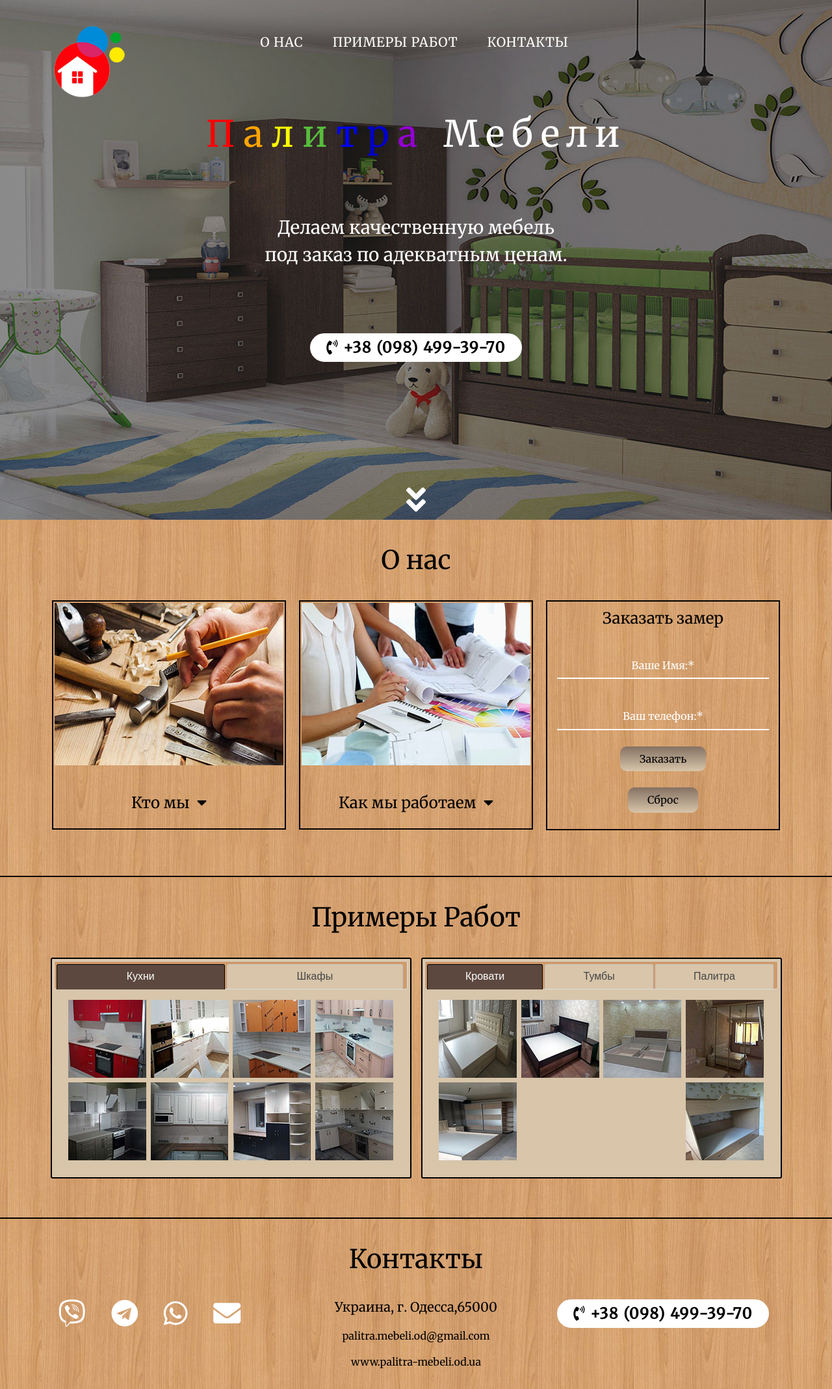
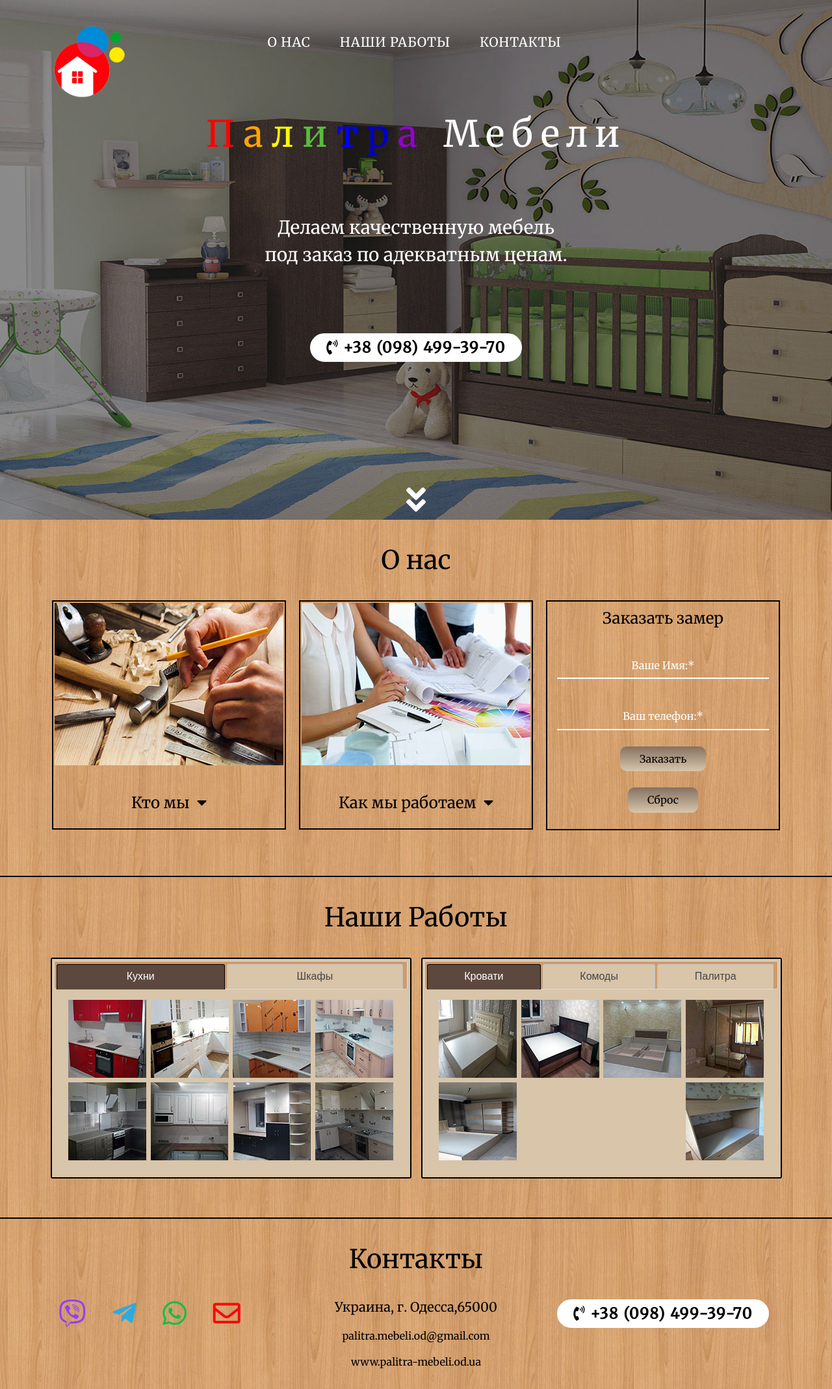
Before and after one commit to TkachAndrey/palitra-mebeli.od.ua, a PHP site: page / in a window 1280 px wide. Shown: the whole page at 65% size. Run offline with PHP 8.4, Linux system fonts and the light colour scheme; some web fonts are replaced.

Commit message:
bug fixed

```diff
--- a/css/style.css
+++ b/css/style.css
@@ -178,6 +178,10 @@ html, body{
 	opacity: 1;
 	transition: opacity 0s, stroke-dashoffset 0.3s cubic-bezier(0.645, 0.045, 0.355, 1);
 }
+
+.menulink:visited{
+	display: none;
+}
 /***** end of animation red stripes around ******/
 
 
@@ -431,20 +435,24 @@ form h4{
 	align-self: center;
 }
 
-i.fa-viber:hover{
-	color: #7b519d;
-}
-
-i.fa-whatsapp:hover{
+i.fa-viber:hover,i.fa-whatsapp:hover,i.fa-telegram-plane:hover,i.fa-envelope:hover{
+	color: #fff;
+}
+
+i.fa-viber{
+	color: #963df9;
+}
+
+i.fa-whatsapp{
 	color: #0dc143;
 }
 
-i.fa-telegram:hover{
-	color: #0087df;
-}
-
-i.fa-envelope:hover{
-	color: #d55b4f;
+i.fa-telegram-plane{
+	color: #2eaadd;
+}
+
+i.fa-envelope{
+	color: #ff000a;
 }
 
 
--- a/formdata.php
+++ b/formdata.php
@@ -1,6 +1,5 @@
 <?php
-
-	$result = mail("palitra.mebeli.od@gmail.com", "Форма с сайта", "С сайта была получена анкета с такими данными: \nИмя: $_POST[name] \nНомер телефона: $_POST[tel];
+	$result = mail("palitra.mebeli.od@gmail.com", "Форма с сайта", "С сайта была получена анкета с такими данными: \nИмя: $_POST[name] \nНомер телефона: $_POST[tel]");
 	if ($result) {
 		echo "<p>Сообщение отправлено успешно!</p>";
 	}
--- a/index.html
+++ b/index.html
@@ -5,7 +5,7 @@
 	<meta name="viewport" content="width=device-width, initial-scale=1, user-scalable=no, maximum-scale=1"/>
 	<meta http-equiv="X-UA-Compatible" content="IE=edge">
 	<!-- keywords / description -->
-	<meta name="keywords" content=""/>
+	<meta name="keywords" content="кухня одесса, кухни цены одессе, купить кухню +в одессе недорого, кухни одесса, шкаф купе одесса, кухня заказ одесса, мебель одесса цена"/>
 	<meta name="Description" content="Мебель на заказ в Одесса, изготовление мебели по индивидуальным заказам"/>
 	<!-- favicon -->
 	<link type="image/png" rel="shortcut icon" href="img/icons/favicon.png">
@@ -47,9 +47,7 @@
 		<div class="container">
 			<div class="header">
 				<div class="logo">
-					<a href="index.html">
-						<img src="img/icons/logo.png" alt="">
-					</a>
+					<img src="img/icons/logo.png" alt="">
 				</div>
 				<ul class="menu">
 					<li><a href="javascript:void(0)" onclick="slowScroll('#main')" class="menuLink">О нас
@@ -57,7 +55,7 @@
 	      				<path d="M151.9,13.6c0,0,3.3-9.5-85-8.3c-97,1.3-58.3,29-58.3,29s9.7,8.1,69.7,8.1c68.3,0,69.3-23.1,69.3-23.1 s1.7-10.5-14.7-18.4"/></svg>
    					</a></li>
 
-					<li><a href="javascript:void(0)" onclick="slowScroll('#my_works')" class="menuLink">Примеры Работ
+					<li><a href="javascript:void(0)" onclick="slowScroll('#my_works')" class="menuLink">Наши Работы
 						<svg version="1.1" xmlns="http://www.w3.org/2000/svg" xmlns:xlink="http://www.w3.org/1999/xlink" x="0px" y="0px" viewBox="0 0 152.9 43.4" style="enable-background:new 0 0 152.9 43.4;" xml:space="preserve">
       					<path d="M151.9,13.6c0,0,3.3-9.5-85-8.3c-97,1.3-58.3,29-58.3,29s9.7,8.1,69.7,8.1c68.3,0,69.3-23.1,69.3-23.1 s1.7-10.5-14.7-18.4"/></svg>
     				</a></li>
@@ -107,9 +105,9 @@
 							<h3>Кто мы&nbsp&nbsp<i class="fas fa-caret-down"></i></h3>
 						</a>
 						<div id="hidden">
-							<p>Мы занимаемся созданием любимой мебели с 2015 года. За эти годы было сделано  множество заказов, выпито пять цистерн кофе и произнесены тысячи не очень хороших слов. Мы спали по несколько часов, ели недоваренные пельмени и много-много работали.</p>
-						 	<p>Мы изучаем множество рейтингов, отзывов, читаем горы литературы за чаем и кофе со всевозможными лакомствами (даже за обедом мы продолжаем читать).</p>
-						 	<p>Ведя такой образ жизни, мы накопили достаточно опыта в этой сфере и хотим поделиться им. Это значит, что, позвонив нам, не нужно продираться через дебри сомнительных товаров, выискивая что-то стоящее. Заказывая нашу мебель, можно быть уверенным – это хороший выбор! А так как читать, слушать и кушать мы не прекратим, то и не пропустим новинок, достойных внимания.</p>
+							<p>Мы занимаемся созданием любимой мебели с 2012 года. За эти годы было сделано  множество заказов и выпито много кофе. Мы спали по несколько часов и много-много работали.</p>
+						 	<p>Мы изучаем новинки, читаем горы литературы за чаем и кофе (даже за обедом мы продолжаем читать).</p>
+						 	<p>Ведя такой образ жизни, мы накопили достаточно опыта в этой сфере и хотим поделиться им. Это значит, что, заказывая нашу мебель, можно быть уверенным – это хороший выбор! А так как читать и изучать мы не прекратим, то и не пропустим новинок, достойных внимания.</p>
 						 	<p>Спасибо, что вы с нами!</p>
 						</div>
 					</div>
@@ -130,7 +128,7 @@
 								<li>Согласовываем проект. <img src="img/icons/project.png" class="howWeWork" alt=""></li>
 								<li>Изготавливаем заказ. <img src="img/icons/prepare.png" class="howWeWork" alt=""></li>
 								<li>Привозим и собираем. <img src="img/icons/delivery.png" class="howWeWork" alt=""></li>
-								<li>Все стороны довольны. <img src="img/icons/done.png" class="howWeWork" alt=""></li>
+								<li>И все стороны довольны. <img src="img/icons/done.png" class="howWeWork" alt=""></li>
 							</ol>
 						</div>
 
@@ -169,7 +167,7 @@
 
 	<div class="my_works"  id="my_works">
 		<div class="container">
-			<div class="title">Примеры Работ</div>
+			<div class="title">Наши Работы</div>
 			<div class="flex-container">
 					<!-- my_works block 1-->
 				<div class="flex-element">
@@ -218,7 +216,7 @@
 					<div id="tabs_2">
 					  <ul class="link">
 					    <li class="tabs_1"><a href="#tabs-1">Кровати</a></li>
-					    <li><a href="#tabs-2">Тумбы</a></li>
+					    <li><a href="#tabs-2">Комоды</a></li>
 					    <li><a href="#tabs-3">Палитра</a></li>
 					  </ul>
 					  <div id="tabs-1">
@@ -265,9 +263,9 @@
 				<div class="flex-element">
 					<div class="footer_social_icons">
 						<a href="viber://chat?number=%2B380984993970"><i class="fab fa-viber"></i></a>
-						<a href="tg://resolve?domain=@palitra_mebeli"><i class="fab fa-telegram"></i></a>
+						<a href="tg://resolve?domain=<@palitra_mebeli>""><i class="fab fa-telegram-plane"></i></a>
 						<a href="https://api.whatsapp.com/send?phone=380984993970" target="_blanket"><i class="fab fa-whatsapp"></i></a>
-						<a href="mailto:palitra.mebeli.od@gmail.com"><i class="fas fa-envelope"></i></a>
+						<a href="mailto:palitra.mebeli.od@gmail.com"><i class="far fa-envelope"></i></a>
 					</div>
 				</div>
 				<!-- // footer block 1-->
```
Also changed, not shown: img/icons/bg_header.jpg (deleted), img/icons/logo1.png (deleted), img/icons/logo2.png (deleted), img/icons/logo3.png (deleted), img/logo2.png (deleted), img/palitra_tsvetov.jpg (deleted).
